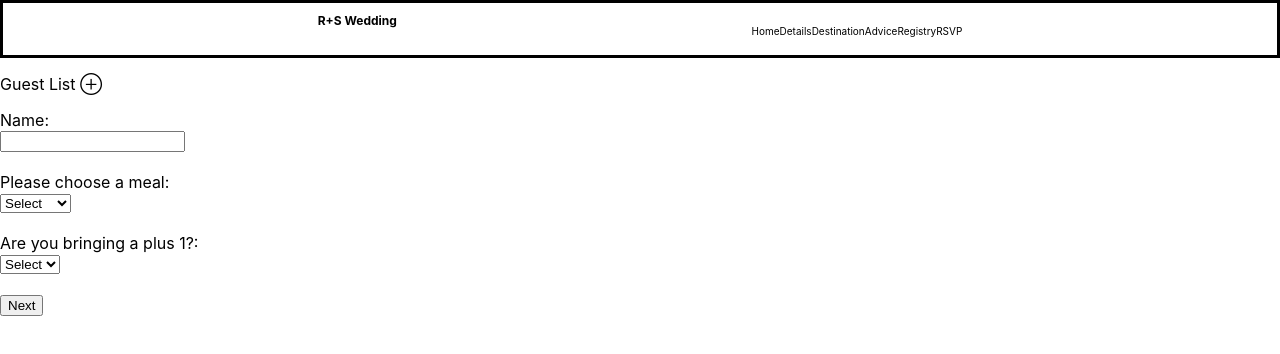
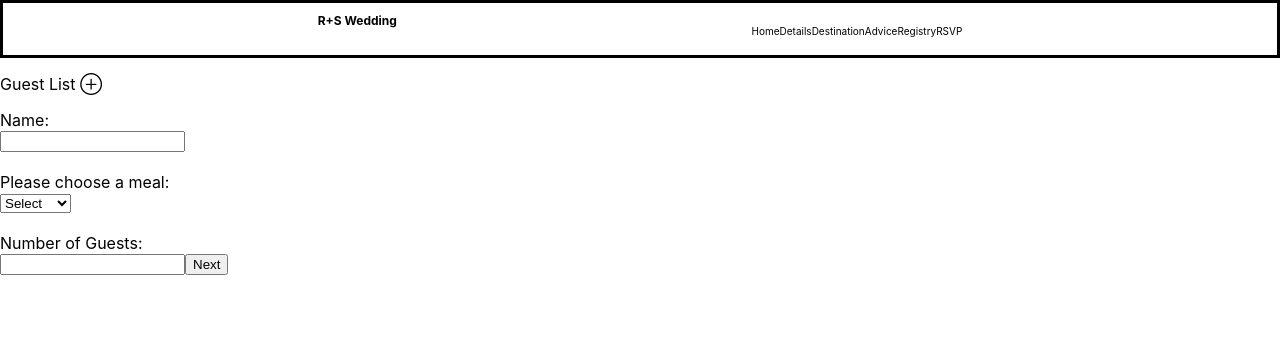
Before and after one commit to searle927/Capstone-Project, a React (Create React App) app in the folder client/: page /RSVP in a window 1280 px wide. Shown: the top 354 px of the page. Built offline with nearby package versions, Linux system fonts and the light colour scheme; the HTML template or start-up script is replaced by a standard one.

Commit message:
trying different things. num of guests still doesn't render

```diff
--- a/client/src/components/RSVP/Confirm.jsx
+++ b/client/src/components/RSVP/Confirm.jsx
@@ -13,7 +13,7 @@ const Confirm = ( props ) => {
 
   <button
      className="secondarybtn"
-     onClick={props.onEdit}>✕
+     onClick={props.onEdit}>Edit
   </button>
 
   <button
--- a/client/src/components/RSVP/Form.jsx
+++ b/client/src/components/RSVP/Form.jsx
@@ -9,7 +9,7 @@ class Form extends React.Component {
  // has been passed in from from the parent via props
   nextCicked = e => {
     e.preventDefault();
-    this.props.showConfirmScreen(
+    this.props.showConfirm(
         this.state.name,
         this.state.foodOptions,
         this.state.guestNum
@@ -55,20 +55,14 @@ class Form extends React.Component {
       </label>
 
 
-     {/* Are you bringing a plus one? */}
-      <label>
-      Are you bringing a plus 1?:
-          <br />
-          <select
-          className="textfield"
-          onChange={e => this.setState({ guestNum: e.target.value})}>
-              <option value="" disabled selected>Select</option>
-              <option value="none">None</option>
-              <option value="one">1</option>
-              <option value="two">2</option>
-              <option value="three">3</option>
-          </select>
-      <br /><br />
+     {/* Number of Guests */}
+     <label>
+      Number of Guests:
+        <br />
+        <input
+         type="text" name="guestamt"
+         className="textfield"
+         onChange={e => this.setState({ guestNum: e.target.value})}/>
       </label>
 
           <button
--- a/client/src/components/RSVP/RSVP.jsx
+++ b/client/src/components/RSVP/RSVP.jsx
@@ -8,7 +8,7 @@ import './RSVP.css';
 class RSVP extends Component {
 
 state = {
-  showConfirmScreen: false,
+  showConfirm: false,
   toggleRsvps: false,
   toggleIcon: "⊕",
   rsvps: [],
@@ -27,7 +27,7 @@ state = {
     let pendingRsvp = []
     pendingRsvp.name = name;
     pendingRsvp.foodOptions = foodOptions;
-    this.setState({ pendingRsvp: pendingRsvp, showConfirmScreen: true });
+    this.setState({ pendingRsvp: pendingRsvp, showConfirm: true });
    }
   };
 
@@ -38,8 +38,9 @@ state = {
     let newRsvp = {}
     newRsvp.name = this.state.pendingRsvp.name;
     newRsvp.foodOptions = this.state.pendingRsvp.foodOptions;
+    newRsvp.guestNum = this.state.pendingRsvp.guestNum;
     rsvps.push(newRsvp);
-    this.setState ({ rsvps: rsvps, showConfirmScreen: false, errorMessage: '' })
+    this.setState ({ rsvps: rsvps, showConfirm: false, errorMessage: '' })
   }
 
 
@@ -53,16 +54,17 @@ state = {
   render() {
 //Conditonal rendering to show correct screen
   let view;
-  if (this.state.showConfirmScreen === false) {
+  if (this.state.showConfirm === false) {
       view = <Form
-      showConfirmScreen={(name, foodOptions) => this.onSubmit(name, foodOptions)}
+      showConfirm={(name, foodOptions, guestNum) => this.onSubmit(name, foodOptions, guestNum)}
       errorMessage={this.state.errorMessage}/>
   } else {
       view = <Confirm
       name={this.state.pendingRsvp.name}
       foodOptions={this.state.pendingRsvp.foodOptions}
+      guestNum={this.state.pendingRsvp.guestNum}
       onConfirm={this.onConfirm}
-      onEdit={() => this.setState ({ showConfirmScreen: false, errorMessage: '' })}/>
+      onEdit={() => this.setState ({ showConfirm: false, errorMessage: '' })}/>
   }
 
 //Note: The following should really be its own component!!! Refractor
@@ -71,7 +73,7 @@ state = {
   if (this.state.toggleRsvps === true && this.state.rsvps.length <= 0) {
         rsvps = <div><p>No guests so far</p></div>
       } else if (this.state.toggleRsvps === true) {
-        rsvps = <div> {this.state.rsvps.map((r) => { return <li>{r.name}, {r.foodOptions}</li> })} </div>
+      rsvps = <div> {this.state.rsvps.map((r) => { return <li>{r.name}, {r.foodOptions}, {r.guestNum}</li> })} </div>
     } else {
   //else nothing is rendered as section is not toggled
   }
@@ -81,12 +83,6 @@ state = {
   return (
   <div className="App">
 
-    {/* <header className="App-header">
-      <img src={logo} className="App-logo" alt="logo" />
-      <h1>30 days of React</h1>
-      <h2>Day Nineteen / Party RSVP</h2>
-    </header> */}
-
     <div className="guests-section">
       <div>
         <p onClick={this.toggle}> Guest List {this.state.toggleIcon}</p>
@@ -94,7 +90,7 @@ state = {
       </div>
     </div>
 
-    <div className="colour-section">
+    <div className="color-section">
       {view}
     </div>
 
```
